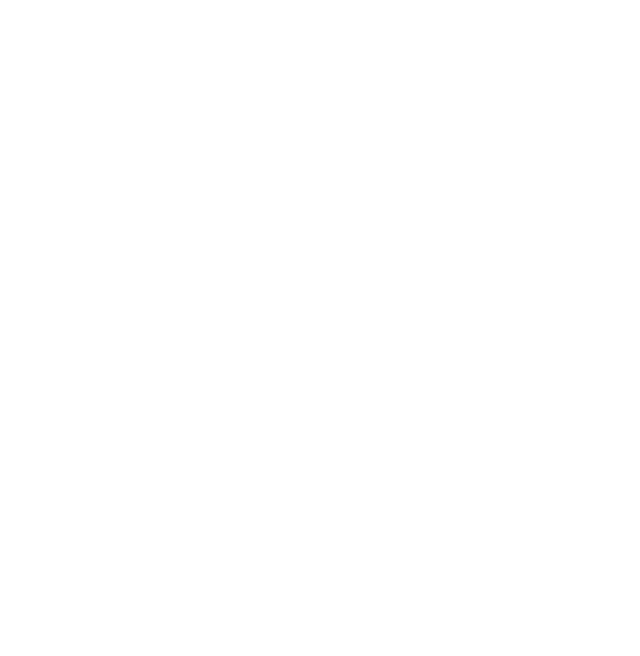
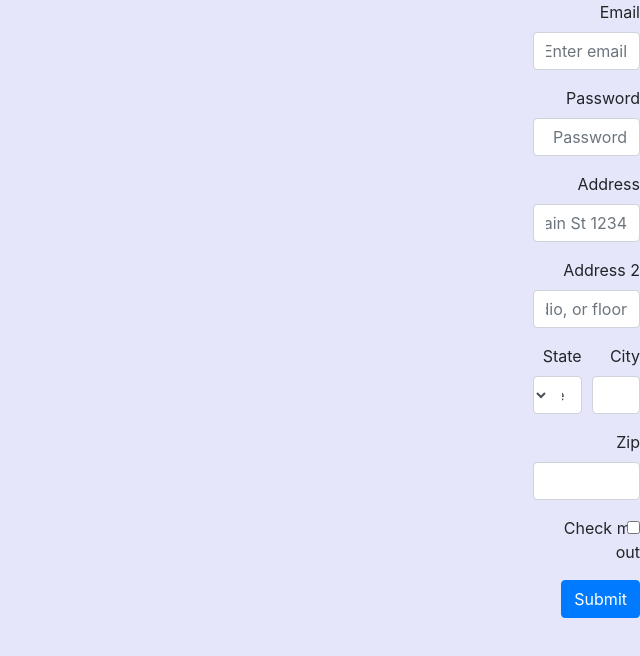
Before and after one commit to chagitmorgenshtern/natural, a React (Create React App) app in the folder app2/: page /signupTh in a window 1280 px wide. Shown: the top 656 px of the page, without its empty margins (640-1280 px from the left). Built offline with nearby package versions, Linux system fonts and the light colour scheme.

Commit message:
in react: install bootstrap and create signupTh component

```diff
--- a/app2/package.json
+++ b/app2/package.json
@@ -7,7 +7,9 @@
     "@testing-library/react": "^9.5.0",
     "@testing-library/user-event": "^7.2.1",
     "axios": "^0.20.0",
+    "bootstrap": "^4.5.3",
     "react": "^16.13.1",
+    "react-bootstrap": "^1.4.0",
     "react-dom": "^16.13.1",
     "react-router-dom": "^5.2.0",
     "react-scripts": "3.4.1"
--- a/app2/src/App.js
+++ b/app2/src/App.js
@@ -6,6 +6,7 @@ import Error from './component/error.js'
 import Signup from './component/signup.js';
 import { BrowserRouter, Route, Switch } from 'react-router-dom';
 import TherapistCard from './component/therapistCard';
+import SignupTh from './component/signupTh';
 
 function App() {
   return (
@@ -18,6 +19,7 @@ function App() {
         <Switch>
           <Route path="/login" component={Login} />
           <Route path="/signup" component={Signup} />
+          <Route path="/signupTh" component={SignupTh} />
           {/*  <Route component={Error} /> */}
         </Switch>
 
--- a/app2/src/component/login.js
+++ b/app2/src/component/login.js
@@ -1,4 +1,7 @@
 import React, { Component } from 'react';
+import 'bootstrap/dist/css/bootstrap.min.css';
+
+
 
 class Login extends Component {
   state = {
@@ -7,21 +10,23 @@ class Login extends Component {
 
   render() {
     return (
+      <div id="login">
+      </div>
 
-    <div >
+      //     <div >
 
-{/* <form>
- <center><h2>כניסה</h2></center><br></br>
+      // {/* <form>
+      //  <center><h2>כניסה</h2></center><br></br>
 
 
-  <input type="text" placeholder="שם משתמש" id="Firstname"  />
+      //   <input type="text" placeholder="שם משתמש" id="Firstname"  />
 
 
-<link type="text">חדש באתר? לחץ כאן כדי להרשם  </link>
+      // <link type="text">חדש באתר? לחץ כאן כדי להרשם  </link>
 
-</form> */}
- </div>
+      // </form> */}
+      //  </div>
     );
-    }
+  }
 
-  }export default Login;
+} export default Login;
--- a/app2/src/component/signup.js
+++ b/app2/src/component/signup.js
@@ -1,25 +1,8 @@
 import React, { Component } from 'react';
 import axios from '../axios'
-import '../style.css';
 
 class Signup extends Component {
-
-    // constructor() {
-    //     super()
-    //     this.state = {
-    //         pateint:{
-    //         PatientId: "",
-    //         Firstname: "",
-    //         Lastname: "",
-    //         PatientTz: "",
-    //         DateOfBirth: "",
-    //         Email: "",
-    //         Password: "",
-    //         PhoneNumber1: "",
-    //         PhoneNumber2: ""
-    //     }
-    // }
-   state = {
+    state = {
         patient: {//לא צריך להתשמש במזהה בטופס נכון?
             PatientId: "",
             Firstname: "",
@@ -40,76 +23,67 @@ class Signup extends Component {
             <div className="signup">
                 <form>
 
-                    <center><h2>הרשמת מטופל</h2></center><br></br>
-
-                    <center>
-                    <rightto>
-                    <input type="text" placeholder="שם פרטי" id="Firstname" className="input" onChange={(event) => this.inputChange(event)} /> <input type="text" placeholder="שם משפחה" id="Lastname" className="input" onChange={(event) => this.inputChange(event)} />
-                    <br></br>
-                    <br></br>
+                    <center><h2 className="headerSignup">הרשמת מטופל</h2></center><br></br>
 
 
-                   <input type="date" placeholder="תאריך לידה" id="DateOfBirth"  className="input" onChange={(event) => this.inputChange(event)} /><input type="text" placeholder="ת.ז" id="PatientTz" className="input" onChange={(event) => this.inputChange(event)} />
-                    <br></br>
-                    <br></br>
+                    <input type="text" placeholder="Your first name" id="Firstname" onChange={(event) => this.inputChange(event)} />
+                    <label>:שם פרטי</label><br></br>
 
-                    <input type="text" placeholder="מספר פלאפון" id="PhoneNumber1" className="input" onChange={(event) => this.inputChange(event)} /> <input type="text"placeholder="מס' פלאפון נוסף (לא חובה)" id="PhoneNumber2"  className="input"onChange={(event) => this.inputChange(event)} />
+                    <input type="text" placeholder="Your last name" id="Lastname" onChange={(event) => this.inputChange(event)} />
+                    <label>:שם משפחה</label><br></br>
 
-                    <br></br><br></br>
-                    <input type="text"placeholder="כתובת מייל" id="Email"className="input" onChange={(event) => this.inputChange(event)} />
+                    <input type="text" placeholder="ID number" id="PatientTz" onChange={(event) => this.inputChange(event)} />
+                    <label>:תעודת זהות</label><br></br>
 
-                    <br></br><br></br><br></br>
+                    <input type="date" placeholder="Date of Birth" id="DateOfBirth" onChange={(event) => this.inputChange(event)} />
+                    <label>:תאריך לידה</label><br></br>
+
+                    <input type="text" id="PhoneNumber1" onChange={(event) => this.inputChange(event)} />
+                    <label>:מספר פלאפון</label> <br></br>
+
+                    <input type="text" id="PhoneNumber2" onChange={(event) => this.inputChange(event)} />
+                    <label>:פלאפון נוסף</label><br></br>
+
+                    <input type="text" id="Email" onChange={(event) => this.inputChange(event)} />
+                    <label>:כתובת מייל</label><br></br>
+
                     <label>בחר את הסיסמא שתשרת אותך בכניסתך לאתר</label>
                     <br></br>
 
+                    <input type="password" id="Password" onChange={(event) => this.inputChange(event)} />
+                    <label>:סיסמא</label><br></br>
 
-                    <input type="password" className="input" placeholder="סיסמא" id="Password" className="input" onChange={(event) => this.inputChange(event)} />  <input type="password" className="input" placeholder="אימות סיסמא" id="Valid-Password" />
+                    <input type="password" id="Valid-Password" />
+                    <label>:אימות סיסמא</label><br></br>
 
-                    <br></br><br></br>
-
-
+                    <input type="button" value="button" onClick={() => this.newPateintHandler(this.state.patient)} />
                     <center><input type="submit" value="אישור" onClick={() => this.newPateintHandler(this.state.patient)} /></center>
-                    </rightto>
-                    </center>
                 </form>
             </div>
         );
     }//render
 
-
+    valid
 
     inputChange = (event) => {
-
         const newperson = { ...this.state.patient };
         const id = event.target.id;
         newperson[id] = event.target.value;
 
-        this.setState({ patient: newperson })
-        // alert(newperson[id])
-    }
+        this.setState({ pateint: newperson });
 
-    resetValue=(id)=>
-    {
-        const newperson = { ...this.state.patient };
-        newperson[id] = "";
-        this.setState({ patient: newperson })
     }
 
     newPateintHandler = (patient) => {
         debugger;
-
-        var flag=1;
-        if (document.getElementById("Valid-Password").value != document.getElementById("Password").value){
-            this.resetValue("Password");
+        alert(this.state.patient.Password.value)
+        if (document.getElementById("Valid-Password").value === patient.Password)
+            axios.post('patient/Register', patient).then(x => { console.log("succes!" + x) });
+        else {
+            patient.Password = "";
             document.getElementById("Password").value = "";
             document.getElementById("Valid-Password").value = "";
-            flag=0;
-
-        }
-        if(flag==1) {
-            axios.post('patient/Register', patient)
-            .then(x => { console.log("succes!" + x) });
-            alert("הידד");
+            alert("not valid");
         }
     }
 
--- /dev/null
+++ b/app2/src/component/signupTh.js
@@ -0,0 +1,68 @@
+import React, { Component } from 'react';
+import axios from '../axios'
+import 'bootstrap/dist/css/bootstrap.min.css';
+import { Form, Col, Button } from 'react-bootstrap';
+
+class SignupTh extends Component {
+
+
+
+    render() {
+        return (
+            <div id="signupTh">
+                <Form>
+                    <Form.Row>
+                        <Form.Group as={Col} controlId="formGridEmail">
+                            <Form.Label>Email</Form.Label>
+                            <Form.Control type="email" placeholder="Enter email" />
+                        </Form.Group>
+
+                        <Form.Group as={Col} controlId="formGridPassword">
+                            <Form.Label>Password</Form.Label>
+                            <Form.Control type="password" placeholder="Password" />
+                        </Form.Group>
+                    </Form.Row>
+
+                    <Form.Group controlId="formGridAddress1">
+                        <Form.Label>Address</Form.Label>
+                        <Form.Control placeholder="1234 Main St" />
+                    </Form.Group>
+
+                    <Form.Group controlId="formGridAddress2">
+                        <Form.Label>Address 2</Form.Label>
+                        <Form.Control placeholder="Apartment, studio, or floor" />
+                    </Form.Group>
+
+                    <Form.Row>
+                        <Form.Group as={Col} controlId="formGridCity">
+                            <Form.Label>City</Form.Label>
+                            <Form.Control />
+                        </Form.Group>
+
+                        <Form.Group as={Col} controlId="formGridState">
+                            <Form.Label>State</Form.Label>
+                            <Form.Control as="select" defaultValue="Choose...">
+                                <option>Choose...</option>
+                                <option>...</option>
+                            </Form.Control>
+                        </Form.Group>
+
+                        <Form.Group as={Col} controlId="formGridZip">
+                            <Form.Label>Zip</Form.Label>
+                            <Form.Control />
+                        </Form.Group>
+                    </Form.Row>
+
+                    <Form.Group id="formGridCheckbox">
+                        <Form.Check type="checkbox" label="Check me out" />
+                    </Form.Group>
+
+                    <Button variant="primary" type="submit">
+                        Submit
+  </Button>
+                </Form></div>
+        );
+    }
+
+}
+export default SignupTh;
--- a/app2/src/style.css
+++ b/app2/src/style.css
@@ -33,3 +33,15 @@
 
 
 }
+
+.form-control{
+
+}
+.form-control:focus {
+    box-shadow: none !important;
+    border-color: white;
+}
+
+#login{
+    justify-content: center !important;
+}
```
Also changed, not shown: 1 other file (tests, documents, lock files or other folders).
